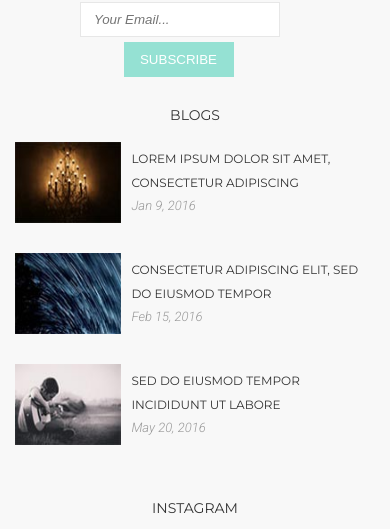
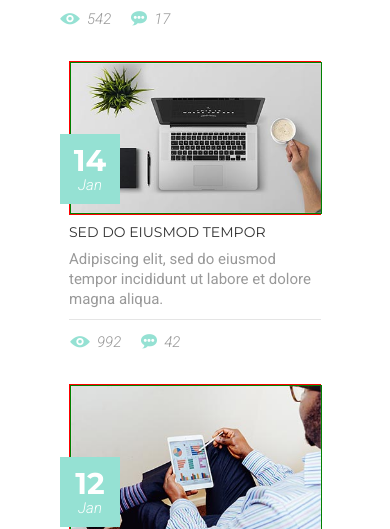
Before and after one commit to MikhailR/MoGo, a plain HTML site: page index.html in a window 390 px wide. Shown: the part 8587-9116 px from the top of the page. Drawn offline with Linux system fonts and the light colour scheme.

Commit message:
18.10.19 - 13:58, last commit, FINISH!

```diff
--- /dev/null
+++ b/css/section-blog.css
@@ -0,0 +1,215 @@
+.blog {
+	padding: 110px 0 84px;
+}
+
+.blog__block {
+	margin-top: 7px;
+	display: flex;
+	justify-content: space-between;
+}
+
+.blog__element {
+	flex-basis: 31.67%;
+	text-align: left;
+}
+
+.blog__image {
+	position: relative;
+	width: 100%;
+	border: 1px solid red;
+}
+
+.blog__foto {
+	width: 100%;
+	height: 240px;
+	position: relative;
+	overflow: hidden;
+	border: 1px solid green;
+}
+
+.blog__image img {
+	position: absolute;
+}
+
+.blog__element:first-child .blog__foto > img {
+	right: 0;
+	bottom: 0;
+}
+
+.blog__element:nth-child(2) .blog__foto > img {
+	right: -37px;
+	bottom: 0;
+}
+
+.blog__element:last-child .blog__foto > img {
+	right: -5px;
+	bottom: -8px;
+}
+
+.blog__date {
+	position: absolute;
+	left: 0;
+	bottom: 0;
+	transform: translate(-10px, -10px);
+	width: 60px;
+	height: 70px;
+	text-align: center;
+	background-color: #95e1d3;
+	color: #fff;
+	font-weight: 300;
+	font-style: italic;
+	padding-top: 15px;
+	box-sizing: border-box;
+}
+
+.blog__date span {
+	font-family: 'Montserrat', sans-serif;
+	font-size: 30px;
+	font-weight: 700;
+	font-style: normal;
+	line-height: auto;
+	display: block;
+}
+
+.blog__title {
+	font-family: 'Montserrat', sans-serif;
+	text-transform: uppercase;
+	font-size: 14px;
+	color: #333;
+	text-decoration: none;
+	display: inline-block;
+	margin: 25px 0 10px;
+}
+
+.blog__title:hover {
+	text-decoration: underline;
+	font-weight: 700;
+}
+
+.blog__text {
+	padding-bottom: 20px;
+	border-bottom: 1px solid #e5e5e5;
+}
+
+.blog__info {
+	margin: 20px 0 35px;
+	display: flex;
+	align-items: center;
+}
+
+.blog__views, .blog__comments {
+	display: flex;
+	align-items: center;
+}
+
+.blog__views {
+	margin-right: 18px;
+}
+
+.blog__info img {
+	margin-right: 6px;
+}
+
+.blog__amount {
+	font-weight: 300;
+	font-style: italic;
+}
+
+@media (max-width: 980px) {
+	.blog {
+		padding: 50px 0;
+	}
+
+	.blog__block {
+		margin-top: 0;
+		flex-wrap: wrap;
+		justify-content: center;
+	}
+
+	.blog__element {
+		flex-basis: 45%;
+		margin-bottom: 20px;
+	}
+
+	.blog__element:first-child {
+		margin-right: 20px;
+	}
+
+	.blog__image {
+		width: 350px;
+
+	}
+
+	.blog__element:nth-child(2) .blog__foto > img {
+		left: -50px;
+	}
+
+	.blog__element:last-child .blog__foto > img {
+		left: 50%;
+		transform: translateX(-50%);
+	}
+}
+
+@media (max-width: 767px) {
+	.blog {
+		padding: 20px 0;
+	}
+
+	.blog__element {
+		flex-basis: 60%;
+	}
+
+	.blog__image {
+		flex-basis: 380px;
+		margin: 0 auto;
+	}
+}
+
+@media (max-width: 480px) {
+	.blog__image {
+		width: 250px;
+	}
+
+	.blog__foto {
+		height: 150px;
+	}
+
+	.blog__element:first-child .blog__foto > img {
+		width: 150%;
+		height: 150%;
+	}
+
+	.blog__element:nth-child(2) .blog__foto > img {
+		width: 110%;
+		height: 100%;
+		left: 0;
+	}
+
+	.blog__element:last-child .blog__foto > img {
+		width: 100%;
+		height: 110%;
+		right: -5px;
+		bottom: -8px;
+	}
+
+	.blog__title {
+		margin: 5px 0;
+	}
+
+	.blog__text {
+		padding-bottom: 10px;
+		line-height: 20px;
+	}
+
+	.blog__info {
+		margin: 10px 0;
+	}
+
+	.blog__views {
+		margin-right: 18px;
+	}
+
+	.blog__info img {
+		margin-right: 6px;
+	}
+}
--- a/css/style.css
+++ b/css/style.css
@@ -1,8 +1,4 @@
 @import url('https://fonts.googleapis.com/css?family=Kaushan+Script|Montserrat:400,700|Roboto:300i,400&display=swap');
-
-/*font-family: 'Montserrat', sans-serif;
-font-family: 'Roboto', sans-serif;
-font-family: 'Kaushan Script', cursive;*/
 
 @import url("section-top_and_header.css");
 @import url("section-about.css");
@@ -16,7 +12,7 @@ font-family: 'Kaushan Script', cursive;*/
 @import url("section-works.css");
 @import url("section-review2.css");
 @import url("section-clients.css");
-
+@import url("section-blog.css");
 @import url("section-footer.css");
 
 * {
--- a/index.html
+++ b/index.html
@@ -19,7 +19,7 @@
 								<li><a href="#about">about</a></li>
 								<li><a href="#services">service</a></li>
 								<li><a href="#works">work</a></li>
-								<li><a href="#">blog</a></li>
+								<li><a href="#blog">blog</a></li>
 								<li><a href="#contacts">contact</a></li>
 							</ul>
 						</nav>
@@ -611,6 +611,79 @@
 			</div>
 		</section>
 
+		<section class="blog" id="blog">
+			<div class="wrap">
+				<p class="section__subtitle">Our stories</p>
+				<p class="section__title">latest blog</p>
+				<div class="devider"></div>
+				<div class="blog__block">
+					<div class="blog__element">
+						<div class="blog__image">
+							<div class="blog__foto">
+								<img src="img/blog1.jpg" alt="Blog-1 image">
+							</div>
+							<div class="blog__date"><span>15</span> Jan</div>
+						</div>
+						<a href="#" class="blog__title">Lorem ipsum dolor sit amet</a>
+						<p class="blog__text">Consectetur adipiscing elit, sed
+							do eiusmod tempor incididunt ut labore et dolore magna aliqua.</p>
+						<div class="blog__info">
+							<div class="blog__views">
+								<img src="img/view-icon.png" alt="Views icon">
+								<p class="blog__amount">542</p>
+							</div>
+							<div class="blog__comments">
+								<img src="img/comment-icon.png" alt="Comments icon">
+								<p class="blog__amount">17</p>
+							</div>
+						</div>
+					</div>
+					<div class="blog__element">
+						<div class="blog__image">
+							<div class="blog__foto">
+								<img src="img/blog2.jpg" alt="Blog-2 image">
+							</div>
+							<div class="blog__date"><span>14</span> Jan</div>
+						</div>
+						<a href="#" class="blog__title">sed do eiusmod tempor</a>
+						<p class="blog__text">Adipiscing elit, sed do eiusmod
+							tempor incididunt ut labore et dolore magna aliqua.</p>
+						<div class="blog__info">
+							<div class="blog__views">
+								<img src="img/view-icon.png" alt="Views icon">
+								<p class="blog__amount">992</p>
+							</div>
+							<div class="blog__comments">
+								<img src="img/comment-icon.png" alt="Comments icon">
+								<p class="blog__amount">42</p>
+							</div>
+						</div>
+					</div>
+					<div class="blog__element">
+						<div class="blog__image">
+							<div class="blog__foto">
+								<img src="img/blog3.jpg" alt="Blog-3 image">
+							</div>
+							<div class="blog__date"><span>12</span> Jan</div>
+						</div>
+						<a href="#" class="blog__title">incididunt ut labore et dolore</a>
+						<p class="blog__text">Elit, sed do eiusmod tempor
+							incididunt ut labore et dolore magna aliqua.</p>
+						<div class="blog__info">
+							<div class="blog__views">
+								<img src="img/view-icon.png" alt="Views icon">
+								<p class="blog__amount">1560</p>
+							</div>
+							<div class="blog__comments">
+								<img src="img/comment-icon.png" alt="Comments icon">
+								<p class="blog__amount">98</p>
+							</div>
+						</div>
+					</div>
+				</div>
+			</div>
+		</section>
+
 		<footer class="footer" id="contacts">
 			<div class="wrap">
 				<div class="footer__info">
```
Also changed, not shown: img/comment-icon.png (renamed from img/speech-bubble.png), img/view-icon.png (renamed from img/view-eye.png).
